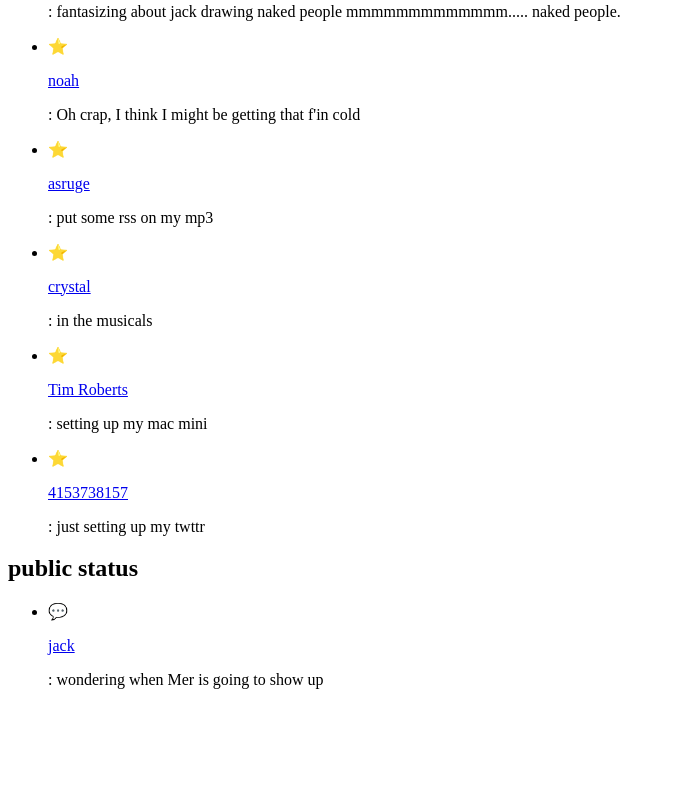
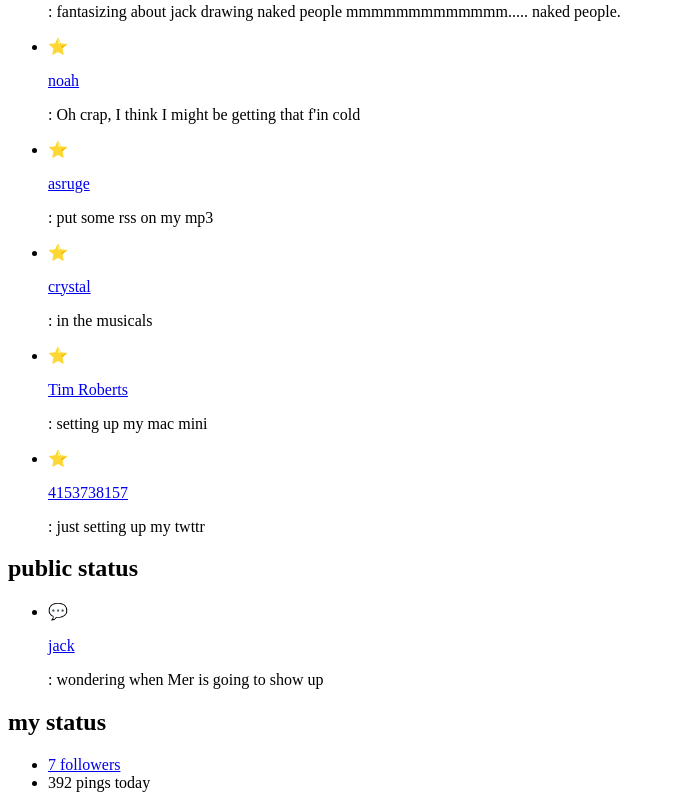
Before and after one commit to Wilrosmi/twitter-clone-html, a website: page index.html in a window 1280 px wide. Shown: the part 1213-2021 px from the top of the page, without its empty margins (0-675 px from the left). Before the commit the page ends 1918 px from the top, so only its background shows below. Drawn offline with Linux system fonts and the light colour scheme.

Commit message:
Add stats section

```diff
--- a/index.html
+++ b/index.html
@@ -48,5 +48,12 @@
         <li><p>💬</p><a href="#">jack</a><p>: wondering when Mer is going to show up</p></li>
       </ul>
     </section>
+    <section id="stats">
+      <h2>my status</h2>
+      <ul>
+        <li><a href=#>7 followers</a></li>
+        <li>392 pings today</li>
+      </ul>
+    </section>
   </body>
 </html>
```
